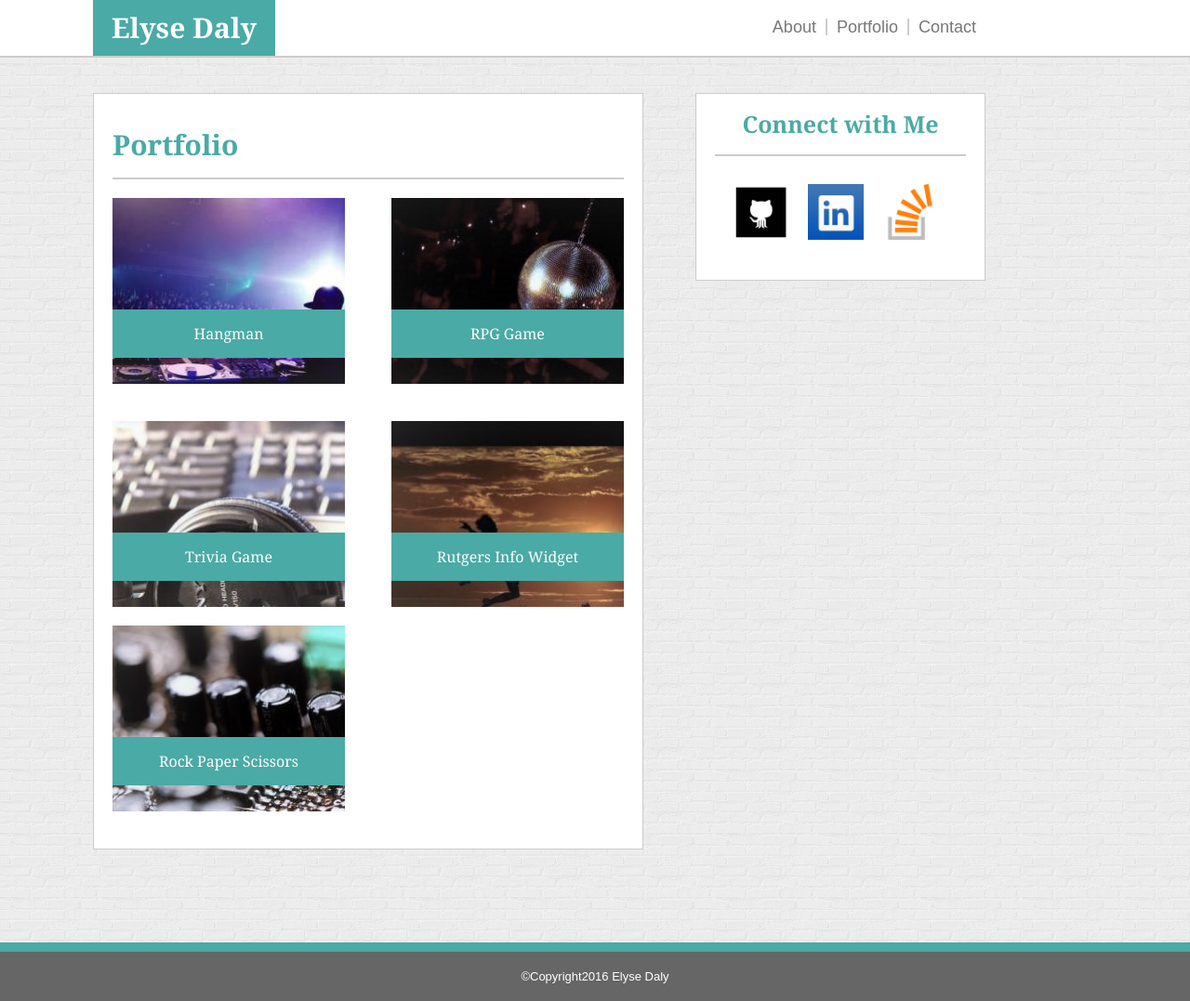
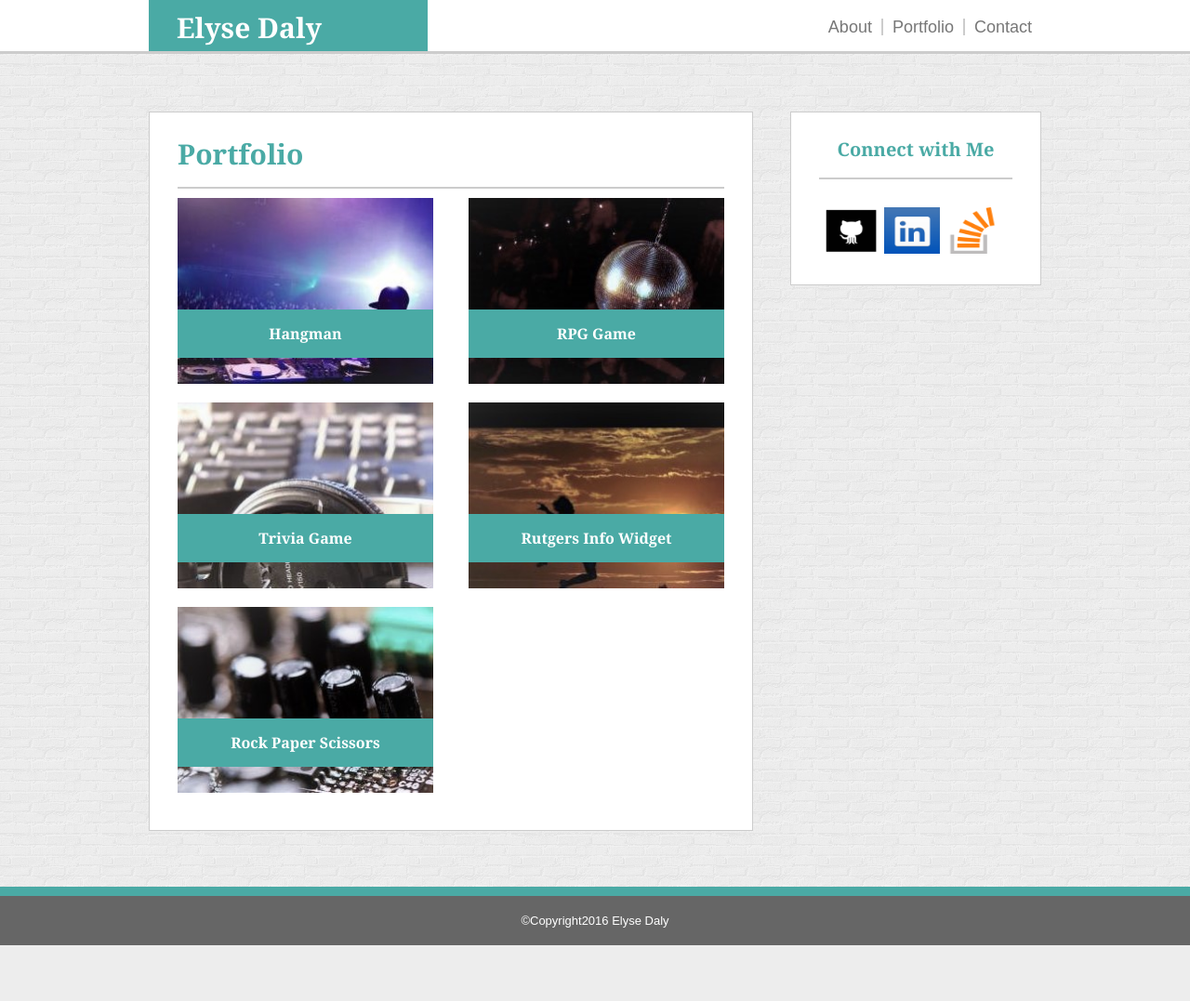
Before and after one commit to ElyseDaly/Responsive-Portfolio, a PHP site: page /portfolio.html in a window 1280 px wide. Shown: the whole page at 93% size. After the commit the page ends 1017 px from the top, so only its background shows below. Run offline with PHP 8.4, Linux system fonts and the light colour scheme.

Commit message:
made spacing better in html, changed some margin and pading styling in css to make responsive design eeasier to achieve. Will start writing media queries next

```diff
--- a/assets/css/style.css
+++ b/assets/css/style.css
@@ -1,62 +1,65 @@
 /* OVERALL STYLING*/
 body {
-	width: 100%;
-	margin: 0;
 	background-image: url("../images/brickwall.png")
 }
 
+* {
+	box-sizing: border-box;
+}
+
 .container {
-	margin-left: 100px;
-	position: block;
-	width: 960px;
+	clear: both;
+	margin: 0 auto;
+	width: 100%;
+	max-width: 960px;
 }
 
 
 /* HEADER */
-
+	/*general*/
 header {
 	background: #ffffff;
 	width: 100%;
+	position: fixed;
 	top: 0;
-	position: fixed;
 	border-bottom: solid;
-	border-width: 2px;
+	border-width: 3px;
 	border-color: #cccccc;
-	z-index: 1;
+	z-index: 50;
+	overflow: auto;
 }
 	/*name*/
 .logo {
+	width: 300px;
 	float: left;
+	line-height: 50px;
 	font-family: "Georgia", Times, Times New Roman, serif;
 	font-size: 30px;
 	font-weight: bold;
-	color: white;
+	color: #ffffff;
 	background-color: #4aaaa5;
-	padding-top: 15px;
-	padding-bottom: 15px;
-	padding-left: 20px;
-	padding-right: 20px;
-}
-	/*name link styling*/
-.logo a {
+	padding-top: 5px;
+	padding-bottom: 0px;
+	padding-left: 30px;
+	padding-right: 30px;
 	text-decoration: none;
 	color: white;
 }
-
-.nav {
+	/*nav bar*/
+nav {
 	float: right;
 }
 	/*nav bar link styling*/
-.nav a {
+nav a {
 	text-decoration: none;
 	color: #777777;
 }
-
-.nav a:hover {
+	/*nav bar link hover effect*/
+nav a:hover {
 	color: #4aaaa5;
 }
 
-.nav li {
+nav li {
 	list-style: none;
 	display: inline;
 	float: left;
@@ -85,16 +88,16 @@ header {
 
 /*MAIN CONTENT*/
 
-.content {
-	width: 550px;
-	margin-top: 100px;
-	margin-bottom: 100px;
-	margin-left: 0px;
-	margin-right: 0px;
-	padding-top: 20px;
+#main-content-container {
+	padding-top: 120px;
 	padding-bottom: 20px;
-	padding-right: 20px;
-	padding-left: 20px;
+}
+
+.main-content {
+	width: 100%;
+	max-width: 650px;
+	margin-bottom: 60px;
+	padding: 30px;
 	background: #ffffff;
 	border-style: solid;
 	border-width: 1px;
@@ -102,7 +105,7 @@ header {
 	float: left;
 }
 	/* main content headings */
-.content h2 {
+.main-content h1 {
 	font-family: "Georgia", Times, Times New Roman, serif;
 	color: #4aaaa5;
 	font-size: 30px;
@@ -110,21 +113,20 @@ header {
 	border-bottom: solid;
 	border-width: 2px;
 	border-color: #cccccc;
+	padding-bottom: 20px;
+}
+	/* main about me content image */
+.about-me-image {
+	float: left;
+	width: 300px;
+	height: auto;
 	padding-top: 20px;
 	padding-bottom: 20px;
 	padding-right: 20px;
 	padding-left: 0px;
 }
-	/* main about me content image styling */
-.content img {
-	float: left;
-	padding-top: 20px;
-	padding-bottom: 20px;
-	padding-right: 20px;
-	padding-left: 0px;
-}
-	/* main content paragraph styling - about section */
-.content p {
+	/* main content paragraph - about section */
+.main-content p {
 	font-family: 'Arial', 'Helvetica Neue', Helvetica, sans-serif;
 	color: #777777;
 	line-height: 2;
@@ -158,13 +187,13 @@ header {
 }
 
 .hangman {
-	width: 250px;
+	width: 275px;
 	height: 200px;
 	background-image: url("../images/placeholder1.jpeg");
 	background-size: cover;
 	position: relative;
-	margin-top: 20px;
-	margin-bottom: 20px;
+	margin-top: 10px;
+	margin-bottom: 10px;
 	margin-left: 0px;
 	margin-right: 0px;
 	float: left;
@@ -175,7 +204,8 @@ header {
 	width: 100%;
 	background-color: #4aaaa5;
 	font-family: "Georgia", Times, Times New Roman, serif;
-	color: white;
+	font-weight: bold;
+	color: #ffffff;
 	text-align: center;
 	margin-top: 120px;
 	margin-bottom: 0px;
@@ -188,13 +218,13 @@ header {
 }
 
 .rpg {
-	width: 250px;
+	width: 275px;
 	height: 200px;
 	background-image: url("../images/placeholder2.jpeg");
 	background-size: cover;
 	position: relative;
-	margin-top: 20px;
-	margin-bottom: 20px;
+	margin-top: 10px;
+	margin-bottom: 10px;
 	margin-left: 0px;
 	margin-right: 0px;
 	float: right;
@@ -205,6 +235,7 @@ header {
 	width: 100%;
 	background-color: #4aaaa5;
 	font-family: "Georgia", Times, Times New Roman, serif;
+	font-weight: bold;
 	color: white;
 	text-align: center;
 	margin-top: 120px;
@@ -218,13 +249,13 @@ header {
 }
 
 .trivia {
-	width: 250px;
+	width: 275px;
 	height: 200px;
 	background-image: url("../images/placeholder3.jpeg");
 	background-size: cover;
 	position: relative;
-	margin-top: 20px;
-	margin-bottom: 20px;
+	margin-top: 10px;
+	margin-bottom: 10px;
 	margin-left: 0px;
 	margin-right: 0px;
 	clear: both;
@@ -236,6 +267,7 @@ header {
 	width: 100%;
 	background-color: #4aaaa5;
 	font-family: "Georgia", Times, Times New Roman, serif;
+	font-weight: bold;
 	color: white;
 	text-align: center;
 	margin-top: 120px;
@@ -249,13 +281,13 @@ header {
 }
 
 .widget {
-	width: 250px;
+	width: 275px;
 	height: 200px;
 	background-image: url("../images/placeholder4.jpeg");
 	background-size: cover;
 	position: relative;
-	margin-top: 20px;
-	margin-bottom: 20px;
+	margin-top: 10px;
+	margin-bottom: 10px;
 	margin-left: 0px;
 	margin-right: 0px;
 	float: right;
@@ -266,6 +298,7 @@ header {
 	width: 100%;
 	background-color: #4aaaa5;
 	font-family: "Georgia", Times, Times New Roman, serif;
+	font-weight: bold;
 	color: white;
 	text-align: center;
 	margin-top: 120px;
@@ -279,16 +312,17 @@ header {
 }
 
 .rock {
-	width: 250px;
+	width: 275px;
 	height: 200px;
 	background-image: url("../images/placeholder5.jpeg");
 	background-size: cover;
 	position: relative;
-	margin-top: 20px;
-	margin-bottom: 20px;
+	margin-top: 10px;
+	margin-bottom: 10px;
 	margin-left: 0px;
 	margin-right: 0px;
 	clear: both;
+	float: left;
 }
 
 .rock p {
@@ -296,6 +330,7 @@ header {
 	width: 100%;
 	background-color: #4aaaa5;
 	font-family: "Georgia", Times, Times New Roman, serif;
+	font-weight: bold;
 	color: white;
 	text-align: center;
 	margin-top: 120px;
@@ -309,71 +344,65 @@ header {
 }
 
 
-/*CONNECT WITH ME CONTENT*/
+/*CONNECT WITH ME*/
 
-.connect {
-	margin-top: 100px;
+.connect-sidebar {
 	margin-bottom: 30px;
-	margin-left: 0px;
-	margin-right: 0px;
 	background: #ffffff;
-	width: 270px;
-	height: 200px;
+	width: 100%;
+	max-width: 270px;
 	border-style: solid;
 	border-width: 1px;
 	border-color: #cccccc;
-	padding-left: 20px;
-	padding-right: 20px;
+	padding: 30px;
 	overflow: auto;
 	float: right;
 }
 
-.connect h3 {
+.connect-sidebar h2 {
 	font-family: "Georgia", Times, Times New Roman, serif;
 	color: #4aaaa5;
-	font-size: 25px;
+	font-size: 20px;
 	font-weight: bold;
 	border-bottom: solid;
 	border-width: 2px;
 	border-color: #cccccc;
 	text-align: center;
-	padding-top: 20px;
 	padding-bottom: 20px;
+	margin-bottom: 10px;
 }
 
-.connect li {
+.connect-sidebar li {
 	list-style: none;
 	display: inline;
 	float: left;
-	padding-top: 20px;
-	padding-bottom: 10px;
-	padding-left: 20px;
-	padding-right: 0px;
 }
 
-.connect li img {
+.connect-sidebar li img {
 	width: 60px;
 	height: 60px;
 	padding-top: 10px;
+	margin-top: 10px;
+	margin-left: 5px;
 }
 
 
 /*FOOTER*/
-
-.footer {
+	/*general styling*/
+footer {
 	text-align: center;
 	width: 100%;
 	padding-top: 10px;
 	padding-bottom: 10px;
 	background-color: #666666;
-	color: white;
+	color: #ffffff;
 	border-top: solid;
 	border-width: 10px;
 	border-color: #4aaaa5;
 	clear: both;
 }
-
-.footer p {
+	/*text styling*/
+footer p {
 	font-family: 'Arial', 'Helvetica Neue', Helvetica, sans-serif;
 	font-size: small;
 	padding-top: 10px;
--- a/portfolio.html
+++ b/portfolio.html
@@ -1,32 +1,35 @@
 <!DOCTYPE html>
-<html>
+<html lang="en-us">
+
 <head>
+	<meta charset="utf-8">
 	<title>E. Daly Portfolio</title>
 	<link rel="stylesheet" type="text/css" href="assets/css/reset.css">
 	<link rel="stylesheet" type="text/css" href="assets/css/style.css">
 </head>
+
 <body>
 
+<!-- HEADER -->
 	<header>
     	<div class="container">
-    		<div class="logo">
-    			<h1><a href="index.html">Elyse Daly</a></h1>
-    		</div>
-
-    		<div class="nav">
+    		<a href="index.html" class="logo">Elyse Daly</a>
+			<nav>
     			<ul>
     				<li id="about"><a href="index.html">About</a></li>
     				<li id="portfolio"><a href="portfolio.html">Portfolio</a></li>
     				<li><a href="contact.html">Contact</a></li>
     			</ul>
-    		</div>
+    		</nav>
     	</div>
     </header>
 
-	<div class="container">
+<!--MAIN PAGE CONTENT-->
+	<div class="container" id="main-content-container">
 
-		<div class="content">
-			<h2>Portfolio</h2>
+		<!-- PORTFOLIO -->
+		<div class="main-content">
+			<h1>Portfolio</h1>
 			<div class="photo">
 				<div class="hangman">
 					<p><a href="#">Hangman</a></p>
@@ -46,8 +49,10 @@
 			</div>
 		</div>
 
-		<div class="connect">
-			<h3>Connect with Me</h3>
+		<!-- CONNECT WITH ME -->
+		<div class="connect-sidebar">
+			<div class="connect-content">
+				<h2>Connect with Me</h2>
 				<ul>
 					<li><a href="https://github.com/ElyseDaly" target="_blank"><img src="assets/images/githubIcon.png" alt="Github"></a></li>
 					<li><a href="https://www.linkedin.com/in/elyse-daly" target="_blank"><img src="assets/images/linkedinIcon.png" alt="LinkedIn"></a></li>
@@ -56,9 +61,16 @@
 			</div>
 		</div>
 
-	<div class="footer">
-		<p>©Copyright2016 Elyse Daly</p>
 	</div>
 
+<!-- FOOTER -->
+	<footer>
+		<div class="container">
+			<p class="footer-text">©Copyright2016 Elyse Daly</p>
+		</div>
+	</footer>
+
+
 </body>
+
 </html>
```
Also changed, not shown: other parts of assets/css/style.css (+31 -4 lines), contact.html (+30 -18 lines), index.html (+30 -19 lines). Lines whose indentation alone changed are shown as unchanged.
